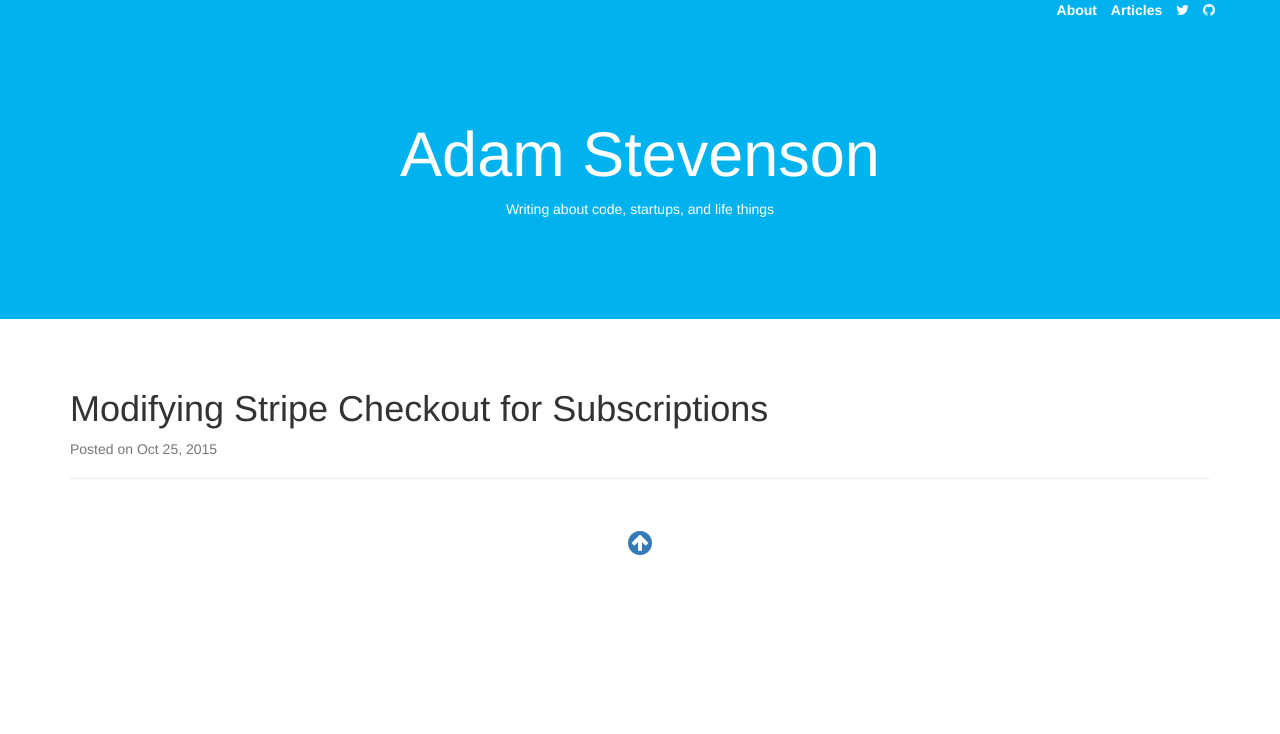
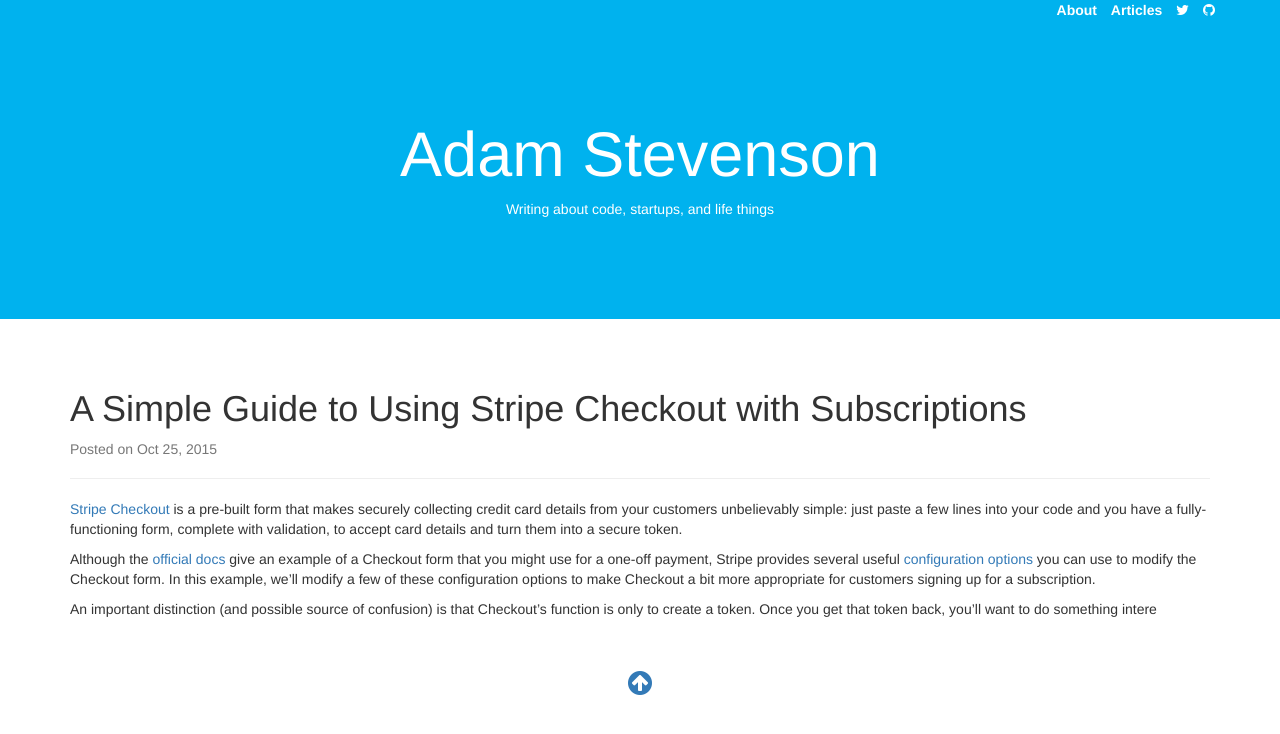
Before and after one commit to adamjstevenson/adamjstevenson.github.io, a Jekyll site: the page built from _posts/2015-10-25-modifying-checkout-for-subscriptions.md, in a window 1280 px wide. Shown: the top 734 px of the page. Built offline with Jekyll 4.4.1, drawn with Linux system fonts in a browser that asks for light colours; nearby versions of some CDN libraries; Markdown is read by kramdown in place of the engine named in the settings.

Commit message:
add post intro

```diff
--- a/_includes/head.html
+++ b/_includes/head.html
@@ -13,4 +13,13 @@
 
   <link rel="stylesheet" href="//maxcdn.bootstrapcdn.com/font-awesome/4.3.0/css/font-awesome.min.css">
   <link href='//fonts.googleapis.com/css?family=Lato:400,300' rel='stylesheet' type='text/css'>
+  <script>
+    (function(i,s,o,g,r,a,m){i['GoogleAnalyticsObject']=r;i[r]=i[r]||function(){
+    (i[r].q=i[r].q||[]).push(arguments)},i[r].l=1*new Date();a=s.createElement(o),
+    m=s.getElementsByTagName(o)[0];a.async=1;a.src=g;m.parentNode.insertBefore(a,m)
+    })(window,document,'script','//www.google-analytics.com/analytics.js','ga');
+
+    ga('create', 'UA-11305991-32', 'auto');
+    ga('send', 'pageview');
+  </script>
 </head>
--- a/_posts/2015-10-25-modifying-checkout-for-subscriptions.md
+++ b/_posts/2015-10-25-modifying-checkout-for-subscriptions.md
@@ -1,5 +1,13 @@
 ---
 layout: post
-title: Modifying Stripe Checkout for Subscriptions
+title: A Simple Guide to Using Stripe Checkout with Subscriptions
 category: stripe
 ---
+
+[Stripe Checkout](https://stripe.com/checkout) is a pre-built form that makes securely collecting credit card details from your customers unbelievably simple: just paste a few lines into your code and you have a fully-functioning form, complete with validation, to accept card details and turn them into a secure token.
+
+Although the [official docs](https://stripe.com/docs/checkout) give an example of a Checkout form that you might use for a one-off payment, Stripe provides several useful [configuration options](https://stripe.com/docs/checkout#integration-simple-options) you can use to modify the Checkout form. In this example, we'll modify a few of these configuration options to make Checkout a bit more appropriate for customers signing up for a subscription.
+
+
+
+An important distinction (and possible source of confusion) is that Checkout's function is only to create a token. Once you get that token back, you'll want to do something intere
--- a/index.html
+++ b/index.html
@@ -12,7 +12,7 @@
   {% endfor %}
 </ul>
 
-<h2><i class="fa fa-graduation-cap red"></i> Other Tutorials</h2>
+<h2 class="topspace-lg"><i class="fa fa-graduation-cap red"></i> Other Tutorials</h2>
 <ul class="list-unstyled">
   {% for post in site.categories.tutorials %}
     <li>
```
